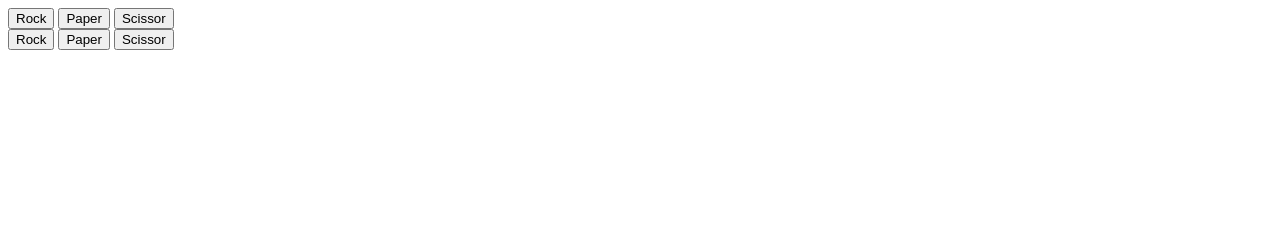
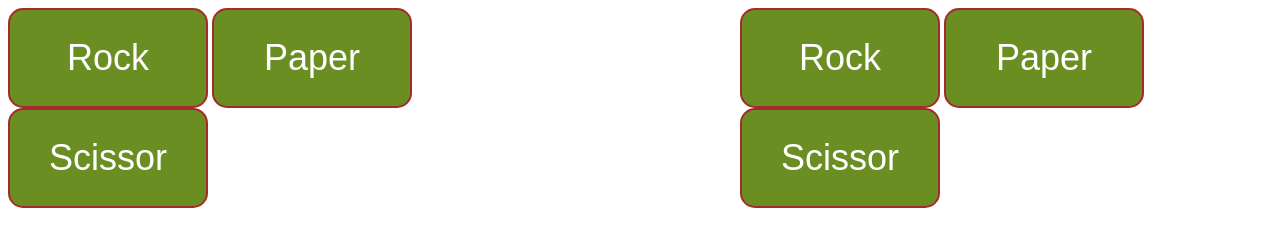
Before and after one commit to meotjin/odinRockPaperScissors, a plain HTML site: page index.html in a window 1280 px wide. Drawn offline with Linux system fonts and the light colour scheme.

Commit message:
create css ,stylized buttons ,modify html

```diff
--- a/index.html
+++ b/index.html
@@ -5,34 +5,37 @@
     <meta http-equiv="X-UA-Compatible" content="IE=edge">
     <meta name="viewport" content="width=device-width, initial-scale=1.0">
     <script src="script.js"></script>
+    <link rel="stylesheet" href="style.css">
     <title>Document</title>
 </head>
 <body>
+    <div id="buttons">
         <div id="player-buttons">
             <div>
-            <button id="player-rock">
+                <button id="player-rock" class="game-button">
                     Rock
                 </button>
-            <button id="player-paper">
+                <button id="player-paper" class="game-button">
                     Paper
                 </button>
-            <button id="player-scissor">
+                <button id="player-scissor" class="game-button">
                     Scissor
                 </button>
             </div>
         </div>
         <div id="computer-buttons">
             <div>
-            <button id="computer-rock">
+                <button id="computer-rock" class="game-button">
                     Rock
                 </button>
-            <button id="computer-paper">
+                <button id="computer-paper" class="game-button">
                     Paper
                 </button>
-            <button id="computer-scissor">
+                <button id="computer-scissor" class="game-button">
                     Scissor
                 </button>
             </div>
         </div>
+    </div>
 </body>
 </html>
--- /dev/null
+++ b/style.css
@@ -0,0 +1,31 @@
+html body{
+    display: flex;
+    flex-direction: column;
+    align-items: center;
+    justify-content: center;
+}
+
+#buttons{
+    margin: 0;
+    display: flex;
+    justify-content: space-around;
+    align-items: center;
+    gap: 200px;
+}
+
+#user-buttons,
+#computer-buttons{
+    display: flex;
+    justify-content: space-around;
+    align-items: center;
+}
+
+.game-button{
+    font-size: 36px;
+    background-color:olivedrab;
+    color: white;
+    width: 200px;
+    height: 100px;
+    border: 2px brown solid;
+    border-radius: 15px;
+}
```
Lines whose indentation alone changed are shown as unchanged.
